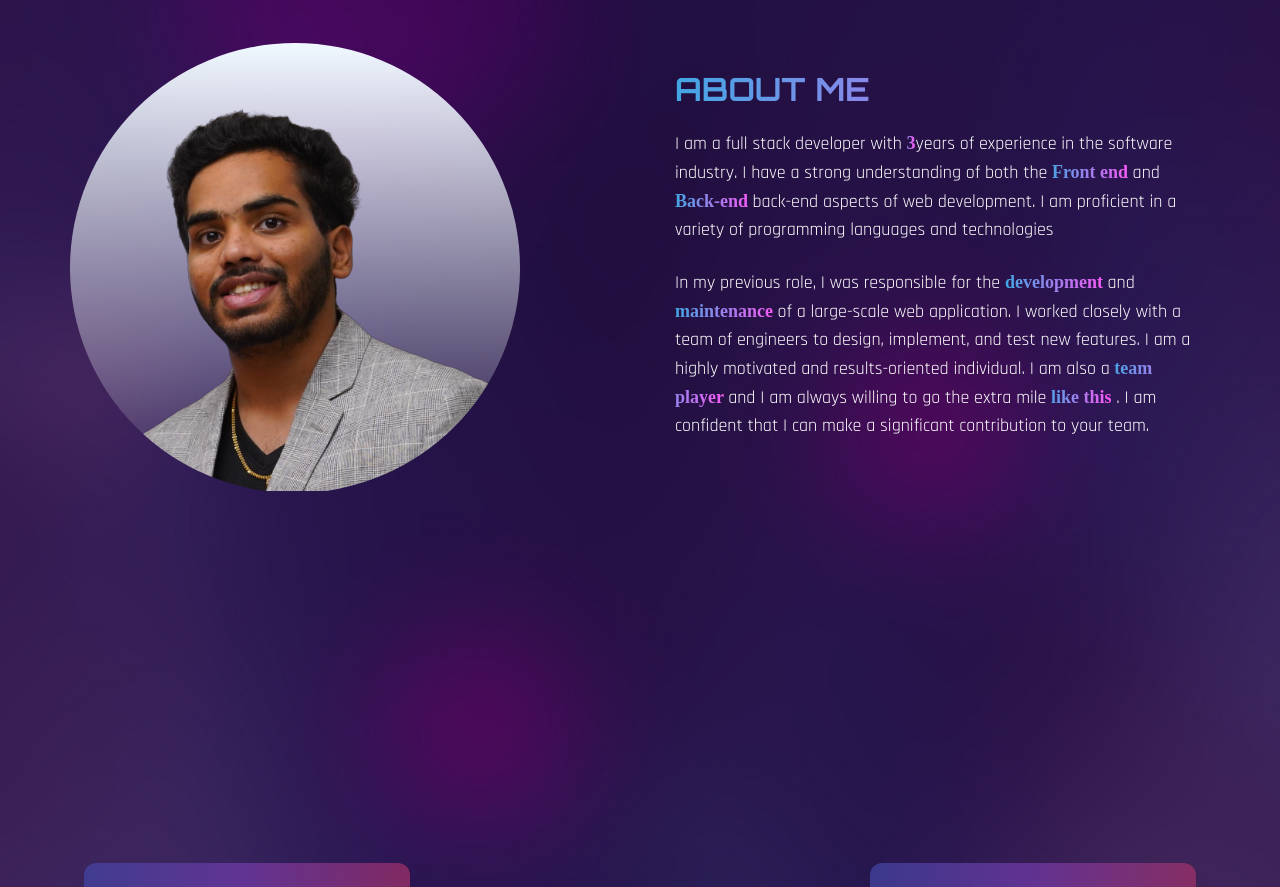
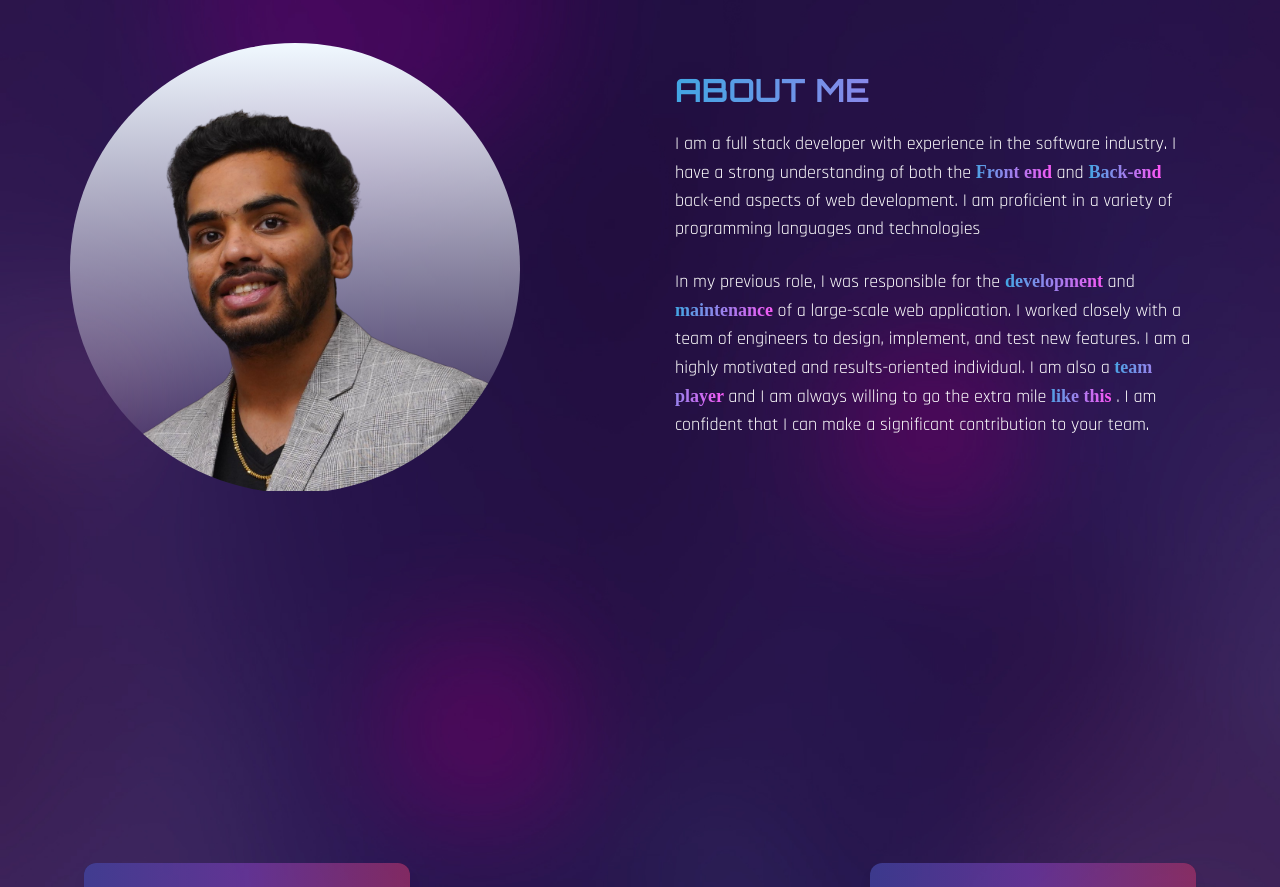
Before and after one commit to bajjurirohan/Rohan-Bajjuri, a React (Create React App) app: page / in a window 1280 px wide. Shown: the part 1000-1887 px from the top of the page. Built offline with nearby package versions, Linux system fonts and the light colour scheme; the HTML template or start-up script is replaced by a standard one; a web font is replaced by a local one.

Commit message:
changed the experience

```diff
--- a/src/components/About.js
+++ b/src/components/About.js
@@ -28,10 +28,10 @@ const About = () => {
         </h2>
         <h3 className="h3 ">
         I am a full stack developer with
-        <span className=" font-tertiary text-gradient"> { InView ?
+        {/* <span className=" font-tertiary text-gradient"> { InView ?
           <CountUp start={0} end={3} duration={5}/> : null }
             </span>
-          years of experience in the software industry. I have a strong understanding of both the
+        years of*/} experience in the software industry. I have a strong understanding of both the
           <span className=" font-tertiary text-gradient"> Front end </span> and <span className=" font-tertiary text-gradient"> Back-end </span>back-end aspects of web development.
           I am proficient in a variety of programming languages and technologies
         </h3><p className="h3">
```
